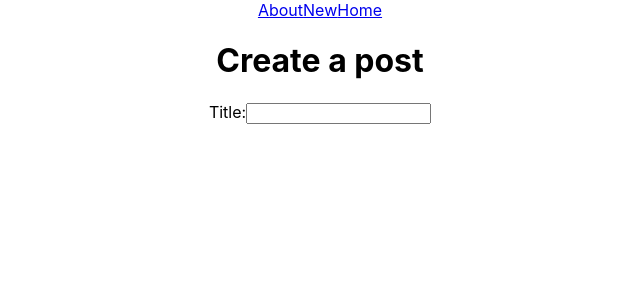
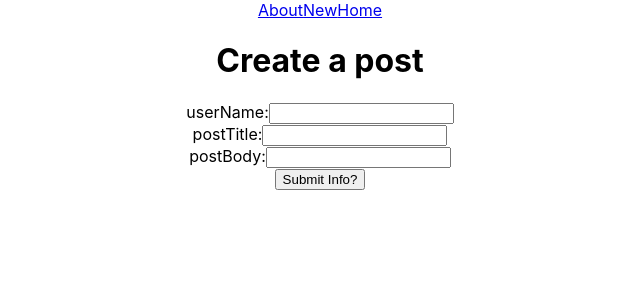
Before and after one commit to Ousman-T/vgsm, a React (Create React App) app: page /new in a window 1280 px wide. Shown: the top 300 px of the page, without its empty margins (320-960 px from the left). Built offline with nearby package versions, Linux system fonts and the light colour scheme.

Commit message:
working on form for req res and usestate

```diff
--- a/src/pages/New.jsx
+++ b/src/pages/New.jsx
@@ -1,14 +1,32 @@
 import { useState } from "react";
-
+import { createPost } from "../utilities/makePostApi";
 
 function New(){
-    const [newPost, setNewPost] = useState({})
+    const [newPost, setNewPost] = useState({
+        userName: "",
+        postTitle: "",
+        postBody: "",
+    });
+
+    const handleChange = (evt) => {
+        setNewPost({...newPost, [evt.target.userName]: evt.target.value, error: ""})
+    };
+
+    const handleSubmit = async (e) => {
+        console.log('Button clicked!');
+        e.preventDefault();
+    }
     return(
-        <div>
+        <div className="newPost">
             <h1>Create a post</h1>
-            <form action='/new' method='POST'>
-                Title:<input type="text" name="title"/>
-
+            <form action='/new' method="POST" onSubmit={handleSubmit}>
+                userName:<input type="text" name="userName" onChange={handleChange}/>
+                <br />
+                postTitle:<input type="text" name="postTitle" onChange={handleChange}/>
+                <br />
+                postBody:<input type="text" name="postBody" onChange={handleChange}/>
+                <br />
+                <button type="submit" onSubmit={handleSubmit}>Submit Info?</button>
             </form>
         </div>
 
```
